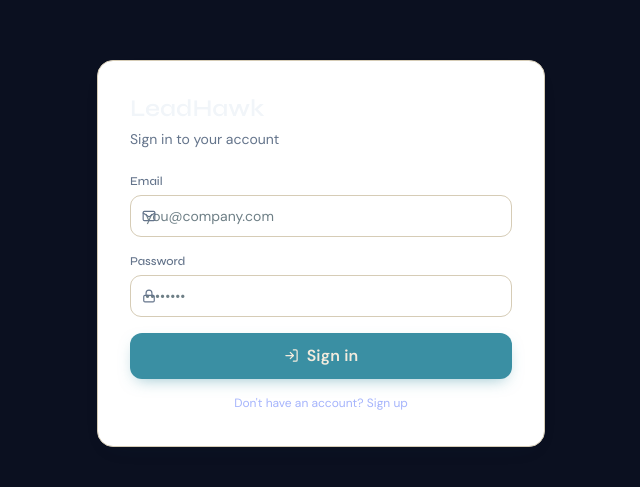
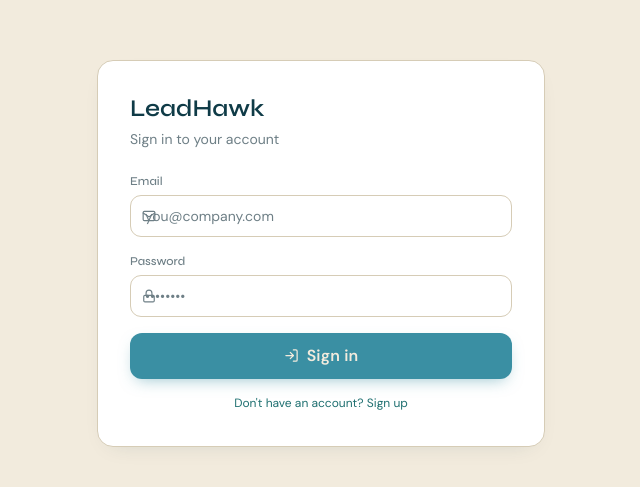
Before and after one commit to ZaidAlvi786/leadhawk, a Next.js app: page /login in a window 1280 px wide. Shown: the part 147-634 px from the top of the page, without its empty margins (319-959 px from the left). Built offline with nearby package versions, Linux system fonts and the light colour scheme; no server answers.

Commit message:
Optimization fixes

```diff
--- a/src/pages/login.tsx
+++ b/src/pages/login.tsx
@@ -40,22 +40,22 @@
   };
 
   return (
-    <div className="min-h-screen flex items-center justify-center p-4 sm:p-6" style={{ background: '#0b1020' }}>
+    <div className="min-h-screen flex items-center justify-center p-4 sm:p-6" style={{ background: '#F2EBDD' }}>
       <div className="glass-card p-6 sm:p-8 w-full max-w-md">
-        <h1 className="text-2xl font-semibold mb-1" style={{ color: '#f1f5f9', fontFamily: 'Syne' }}>
+        <h1 className="text-2xl font-semibold mb-1" style={{ color: '#0F3B47', fontFamily: 'Syne' }}>
           LeadHawk
         </h1>
-        <p className="text-sm mb-6" style={{ color: '#64748b' }}>
+        <p className="text-sm mb-6" style={{ color: '#6E7F86' }}>
           {mode === 'signin' ? 'Sign in to your account' : 'Create a new account'}
         </p>
 
         <form onSubmit={handleSubmit} className="space-y-4">
           <div>
-            <label className="text-xs font-medium block mb-1.5" style={{ color: '#64748b', fontFamily: 'Syne' }}>
+            <label className="text-xs font-medium block mb-1.5" style={{ color: '#6E7F86', fontFamily: 'Syne' }}>
               Email
             </label>
             <div className="relative">
-              <Mail size={14} className="absolute left-3 top-1/2 -translate-y-1/2" color="#64748b" />
+              <Mail size={14} className="absolute left-3 top-1/2 -translate-y-1/2" color="#6E7F86" />
               <input
                 type="email"
                 className="input-field text-sm pl-9 w-full"
@@ -68,11 +68,11 @@
           </div>
 
           <div>
-            <label className="text-xs font-medium block mb-1.5" style={{ color: '#64748b', fontFamily: 'Syne' }}>
+            <label className="text-xs font-medium block mb-1.5" style={{ color: '#6E7F86', fontFamily: 'Syne' }}>
               Password
             </label>
             <div className="relative">
-              <Lock size={14} className="absolute left-3 top-1/2 -translate-y-1/2" color="#64748b" />
+              <Lock size={14} className="absolute left-3 top-1/2 -translate-y-1/2" color="#6E7F86" />
               <input
                 type="password"
                 className="input-field text-sm pl-9 w-full"
@@ -97,7 +97,7 @@
         <button
           onClick={() => setMode(mode === 'signin' ? 'signup' : 'signin')}
           className="mt-4 text-xs w-full text-center"
-          style={{ color: '#a5b4fc' }}
+          style={{ color: '#1E6F70' }}
         >
           {mode === 'signin' ? "Don't have an account? Sign up" : 'Already have an account? Sign in'}
         </button>
```
